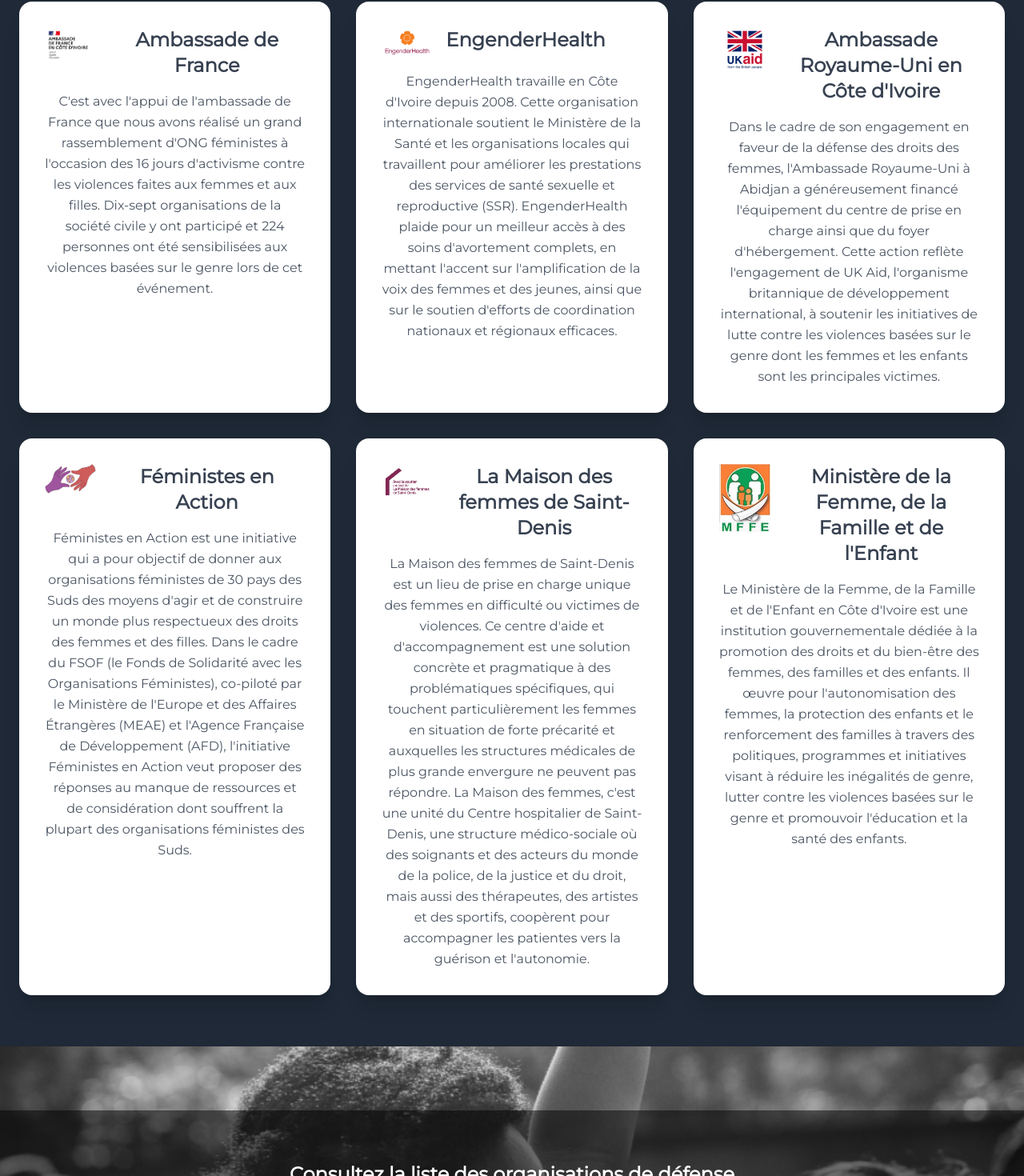
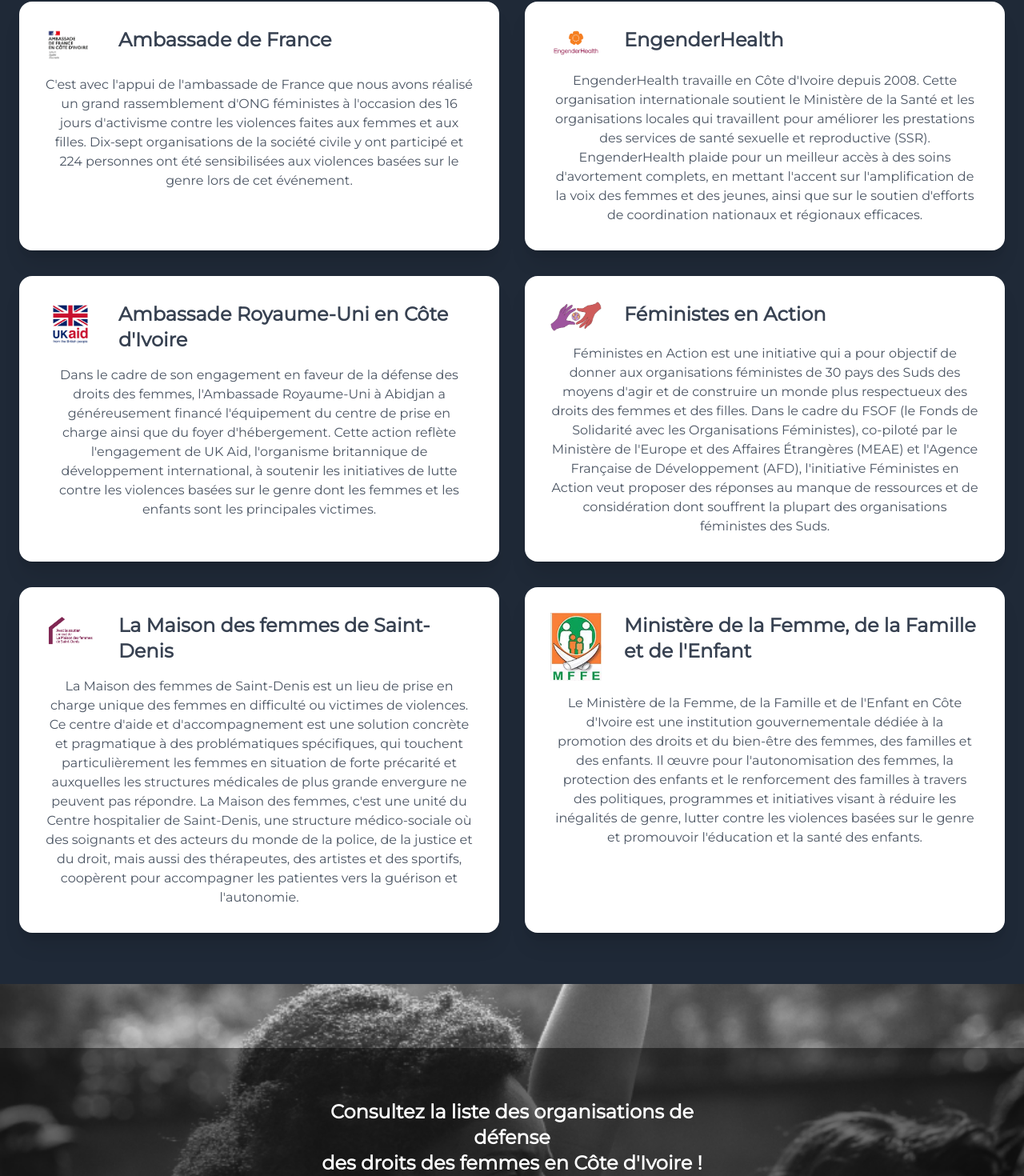
Before and after one commit to maxenceyrowah/AVIF, a React (Vite) app: page /engager/partenaires in a window 1280 px wide. Shown: the part 718-2188 px from the top of the page at 80% size. Built offline with nearby package versions, Linux system fonts and the light colour scheme.

Commit message:
fix: update responsive design of mobile phone

```diff
--- a/src/features/EngagerPage/features/OngPage/pages/OngPage.tsx
+++ b/src/features/EngagerPage/features/OngPage/pages/OngPage.tsx
@@ -4,27 +4,27 @@
 const OngPage = () => {
   return (
     <section className="min-h-screen">
-      {/* Hero Section */}
-      <div className="md:flex flex-row bg-[url('/assets/images/couverture.jpg')] bg-cover bg-center bg-no-repeat h-[50vh] md:h-[70vh] w-full">
+      {/* Hero Section - Improved responsiveness */}
+      <div className="md:flex flex-row bg-[url('/assets/images/couverture.jpg')] bg-cover bg-center bg-no-repeat h-[40vh] sm:h-[50vh] md:h-[70vh] w-full">
         <div className="bg-black bg-opacity-40 flex items-center justify-center w-full h-full">
           <div className="header-content">
             <img
               src="/assets/images/avf.png"
               alt="logo AVIF"
-              className="w-auto h-60"
+              className="w-auto h-32 sm:h-40 md:h-60"
             />
           </div>
         </div>
       </div>
 
-      {/* Partners Section */}
+      {/* Partners Section - Improved responsiveness */}
       <div className="bg-gray-800 text-white">
-        <div className="text-center py-10">
+        <div className="text-center py-6 sm:py-8 md:py-10">
           <motion.h1
             initial={{ opacity: 0, y: -20 }}
             animate={{ opacity: 1, y: 0 }}
             transition={{ duration: 0.6 }}
-            className="text-4xl font-bold mb-6"
+            className="text-3xl sm:text-4xl font-bold mb-4 sm:mb-6 px-4"
           >
             NOS PARTENAIRES
           </motion.h1>
@@ -33,30 +33,31 @@
             initial={{ opacity: 0 }}
             animate={{ opacity: 1 }}
             transition={{ duration: 0.8, delay: 0.2 }}
-            className="container mx-auto grid grid-cols-1 md:grid-cols-2 lg:grid-cols-3 gap-8 p-6"
+            className="container mx-auto grid grid-cols-1 lg:grid-cols-2 gap-4 sm:gap-6 lg:gap-8 p-4 sm:p-6"
           >
+            {/* Ambassade de France */}
             <motion.div
               whileHover={{ y: -10 }}
-              className="card bg-white text-gray-900 rounded-2xl p-8 flex flex-col relative shadow-xl hover:shadow-2xl transition-all duration-300"
+              className="card bg-white text-gray-900 rounded-2xl p-4 sm:p-6 md:p-8 flex flex-col relative shadow-xl hover:shadow-2xl transition-all duration-300"
             >
               <a
                 href="https://ci.ambafrance.org/"
                 target="_blank"
                 rel="noopener noreferrer"
-                className="flex items-start mb-4"
+                className="flex flex-col sm:flex-row items-center sm:items-start mb-4 gap-3"
               >
                 <img
                   src="/assets/images/france.png"
                   alt="Logo France"
-                  className="w-16 h-auto"
+                  className="w-12 sm:w-16 h-auto"
                 />
-                <h2 className="text-2xl font-semibold text-gray-700 ml-4">
+                <h2 className="text-xl sm:text-2xl font-semibold text-gray-700 text-center sm:text-left sm:ml-4">
                   Ambassade de France
                 </h2>
               </a>
 
-              <div className="flex flex-col space-y-6">
-                <p className="text-gray-600 leading-relaxed">
+              <div className="flex flex-col space-y-4 sm:space-y-6">
+                <p className="text-gray-600 leading-relaxed text-sm sm:text-base">
                   C'est avec l'appui de l'ambassade de France que nous avons
                   réalisé un grand rassemblement d'ONG féministes à l'occasion
                   des 16 jours d'activisme contre les violences faites aux
@@ -67,28 +68,29 @@
               </div>
             </motion.div>
 
+            {/* EngenderHealth */}
             <motion.div
               whileHover={{ y: -10 }}
-              className="card bg-white text-gray-900 rounded-2xl p-8 flex flex-col relative shadow-xl hover:shadow-2xl transition-all duration-300"
+              className="card bg-white text-gray-900 rounded-2xl p-4 sm:p-6 md:p-8 flex flex-col relative shadow-xl hover:shadow-2xl transition-all duration-300"
             >
               <a
                 href="https://www.engenderhealth.org/"
                 target="_blank"
                 rel="noopener noreferrer"
-                className="flex items-start mb-4"
+                className="flex flex-col sm:flex-row items-center sm:items-start mb-4 gap-3"
               >
                 <img
                   src="/assets/images/Logo-Engender-768x467.webp"
                   alt="Logo EngenderHealth"
-                  className="w-16 h-auto"
+                  className="w-12 sm:w-16 h-auto"
                 />
-                <h2 className="text-2xl font-semibold text-gray-700 ml-4">
+                <h2 className="text-xl sm:text-2xl font-semibold text-gray-700 text-center sm:text-left sm:ml-4">
                   EngenderHealth
                 </h2>
               </a>
 
-              <div className="flex flex-col space-y-6">
-                <p className="text-gray-600 leading-relaxed">
+              <div className="flex flex-col space-y-4 sm:space-y-6">
+                <p className="text-gray-600 leading-relaxed text-sm sm:text-base">
                   EngenderHealth travaille en Côte d'Ivoire depuis 2008. Cette
                   organisation internationale soutient le Ministère de la Santé
                   et les organisations locales qui travaillent pour améliorer
@@ -102,28 +104,29 @@
               </div>
             </motion.div>
 
+            {/* Ambassade Royaume-Uni */}
             <motion.div
               whileHover={{ y: -10 }}
-              className="card bg-white text-gray-900 rounded-2xl p-8 flex flex-col relative shadow-xl hover:shadow-2xl transition-all duration-300"
+              className="card bg-white text-gray-900 rounded-2xl p-4 sm:p-6 md:p-8 flex flex-col relative shadow-xl hover:shadow-2xl transition-all duration-300"
             >
               <a
                 href="https://www.gov.uk/world/organisations/british-embassy-abidjan"
                 target="_blank"
                 rel="noopener noreferrer"
-                className="flex items-start mb-4"
+                className="flex flex-col sm:flex-row items-center sm:items-start mb-4 gap-3"
               >
                 <img
                   src="/assets/images/UK-AID_RGB_AW-768x662.webp"
                   alt="Logo UK Aid"
-                  className="w-16 h-auto"
+                  className="w-12 sm:w-16 h-auto"
                 />
-                <h2 className="text-2xl font-semibold text-gray-700 ml-4">
+                <h2 className="text-xl sm:text-2xl font-semibold text-gray-700 text-center sm:text-left sm:ml-4">
                   Ambassade Royaume-Uni en Côte d'Ivoire
                 </h2>
               </a>
 
-              <div className="flex flex-col space-y-6">
-                <p className="text-gray-600 leading-relaxed">
+              <div className="flex flex-col space-y-4 sm:space-y-6">
+                <p className="text-gray-600 leading-relaxed text-sm sm:text-base">
                   Dans le cadre de son engagement en faveur de la défense des
                   droits des femmes, l'Ambassade Royaume-Uni à Abidjan a
                   généreusement financé l'équipement du centre de prise en
@@ -136,28 +139,29 @@
               </div>
             </motion.div>
 
+            {/* Féministes en Action */}
             <motion.div
               whileHover={{ y: -10 }}
-              className="card bg-white text-gray-900 rounded-2xl p-8 flex flex-col relative shadow-xl hover:shadow-2xl transition-all duration-300"
+              className="card bg-white text-gray-900 rounded-2xl p-4 sm:p-6 md:p-8 flex flex-col relative shadow-xl hover:shadow-2xl transition-all duration-300"
             >
               <a
                 href="https://www.afd.fr/fr"
                 target="_blank"
                 rel="noopener noreferrer"
-                className="flex items-start mb-4"
+                className="flex flex-col sm:flex-row items-center sm:items-start mb-4 gap-3"
               >
                 <img
                   src="/assets/images/LOGO-FEA-feministes.webp"
                   alt="Logo Féministes en Action"
-                  className="w-16 h-auto"
+                  className="w-12 sm:w-16 h-auto"
                 />
-                <h2 className="text-2xl font-semibold text-gray-700 ml-4">
+                <h2 className="text-xl sm:text-2xl font-semibold text-gray-700 text-center sm:text-left sm:ml-4">
                   Féministes en Action
                 </h2>
               </a>
 
-              <div className="flex flex-col space-y-6">
-                <p className="text-gray-600 leading-relaxed">
+              <div className="flex flex-col space-y-4 sm:space-y-6">
+                <p className="text-gray-600 leading-relaxed text-sm sm:text-base">
                   Féministes en Action est une initiative qui a pour objectif de
                   donner aux organisations féministes de 30 pays des Suds des
                   moyens d'agir et de construire un monde plus respectueux des
@@ -172,28 +176,29 @@
               </div>
             </motion.div>
 
+            {/* La Maison des femmes */}
             <motion.div
               whileHover={{ y: -10 }}
-              className="card bg-white text-gray-900 rounded-2xl p-8 flex flex-col relative shadow-xl hover:shadow-2xl transition-all duration-300"
+              className="card bg-white text-gray-900 rounded-2xl p-4 sm:p-6 md:p-8 flex flex-col relative shadow-xl hover:shadow-2xl transition-all duration-300"
             >
               <a
                 href="https://www.lamaisondesfemmes.fr/"
                 target="_blank"
                 rel="noopener noreferrer"
-                className="flex items-start mb-4"
+                className="flex flex-col sm:flex-row items-center sm:items-start mb-4 gap-3"
               >
                 <img
                   src="/assets/images/Soutien-amical-LMDF-StDenis.png"
                   alt="Logo Maison des femmes"
-                  className="w-16 h-auto"
+                  className="w-12 sm:w-16 h-auto"
                 />
-                <h2 className="text-2xl font-semibold text-gray-700 ml-4">
+                <h2 className="text-xl sm:text-2xl font-semibold text-gray-700 text-center sm:text-left sm:ml-4">
                   La Maison des femmes de Saint-Denis
                 </h2>
               </a>
 
-              <div className="flex flex-col space-y-6">
-                <p className="text-gray-600 leading-relaxed">
+              <div className="flex flex-col space-y-4 sm:space-y-6">
+                <p className="text-gray-600 leading-relaxed text-sm sm:text-base">
                   La Maison des femmes de Saint-Denis est un lieu de prise en
                   charge unique des femmes en difficulté ou victimes de
                   violences. Ce centre d'aide et d'accompagnement est une
@@ -211,28 +216,29 @@
               </div>
             </motion.div>
 
+            {/* Ministère de la Femme */}
             <motion.div
               whileHover={{ y: -10 }}
-              className="card bg-white text-gray-900 rounded-2xl p-8 flex flex-col relative shadow-xl hover:shadow-2xl transition-all duration-300"
+              className="card bg-white text-gray-900 rounded-2xl p-4 sm:p-6 md:p-8 flex flex-col relative shadow-xl hover:shadow-2xl transition-all duration-300"
             >
               <a
                 href="https://famille.gouv.ci/mffe/"
                 target="_blank"
                 rel="noopener noreferrer"
-                className="flex items-start mb-4"
+                className="flex flex-col sm:flex-row items-center sm:items-start mb-4 gap-3"
               >
                 <img
                   src="/assets/images/logo_mffe_3.webp"
                   alt="Logo Ministère"
-                  className="w-16 h-auto"
+                  className="w-12 sm:w-16 h-auto"
                 />
-                <h2 className="text-2xl font-semibold text-gray-700 ml-4">
+                <h2 className="text-xl sm:text-2xl font-semibold text-gray-700 text-center sm:text-left sm:ml-4">
                   Ministère de la Femme, de la Famille et de l'Enfant
                 </h2>
               </a>
 
-              <div className="flex flex-col space-y-6">
-                <p className="text-gray-600 leading-relaxed">
+              <div className="flex flex-col space-y-4 sm:space-y-6">
+                <p className="text-gray-600 leading-relaxed text-sm sm:text-base">
                   Le Ministère de la Femme, de la Famille et de l'Enfant en Côte
                   d'Ivoire est une institution gouvernementale dédiée à la
                   promotion des droits et du bien-être des femmes, des familles
@@ -248,17 +254,18 @@
           </motion.div>
         </div>
 
-        <div className="bg-[url('/assets/images/capture.png')] bg-cover bg-center bg-no-repeat py-20">
-          <div className="bg-black bg-opacity-50 flex items-center justify-center w-full h-full py-16">
+        {/* Call to Action Section - Improved responsiveness */}
+        <div className="bg-[url('/assets/images/capture.png')] bg-cover bg-center bg-no-repeat py-10 sm:py-16 md:py-20">
+          <div className="bg-black bg-opacity-50 flex items-center justify-center w-full h-full py-8 sm:py-12 md:py-16">
             <motion.div
               initial={{ opacity: 0, scale: 0.9 }}
               whileInView={{ opacity: 1, scale: 1 }}
               transition={{ duration: 0.5 }}
-              className="text-center px-4"
+              className="text-center px-4 max-w-xl mx-auto"
             >
-              <h2 className="text-2xl font-bold mb-6 text-white">
+              <h2 className="text-xl sm:text-2xl font-bold mb-4 sm:mb-6 text-white">
                 Consultez la liste des organisations de défense
-                <br />
+                <br className="hidden sm:block" />
                 des droits des femmes en Côte d'Ivoire !
               </h2>
               <motion.div
@@ -266,10 +273,25 @@
                 whileTap={{ scale: 0.95 }}
               >
                 <a
-                  href="/assets/images/Cartographie_ODDF_intervenants_en_CI_AOUT_2024.pdf"
-                  target="_blank"
+                  download="Cartographie_ODDF_intervenants_en_CI_AOUT_2024.pdf"
                   rel="noopener noreferrer"
-                  className="inline-block bg-orange-500 text-white font-bold py-3 px-8 rounded-md shadow-md transition-all hover:bg-orange-600 hover:shadow-lg"
+                  className="cursor-pointer inline-block bg-orange-500 text-white font-bold py-2 sm:py-3 px-6 sm:px-8 rounded-md shadow-md transition-all hover:bg-orange-600 hover:shadow-lg text-sm sm:text-base"
+                  onClick={(e) => {
+                    // Prevent default behavior
+                    e.preventDefault();
+
+                    // Create a temporary link
+                    const link = document.createElement("a");
+                    link.href =
+                      "/assets/pdf/Cartographie_ODDF_intervenants_en_CI_AOUT_2024.pdf";
+                    link.download =
+                      "Cartographie_ODDF_intervenants_en_CI_AOUT_2024.pdf";
+
+                    // Trigger download
+                    document.body.appendChild(link);
+                    link.click();
+                    document.body.removeChild(link);
+                  }}
                 >
                   Télécharger la liste
                 </a>
```
Also changed, not shown: src/features/EngagerPage/features/HomePage/pages/HomePage.tsx (+26 -26 lines), src/shared/components/Header.tsx (+12 -4 lines).
